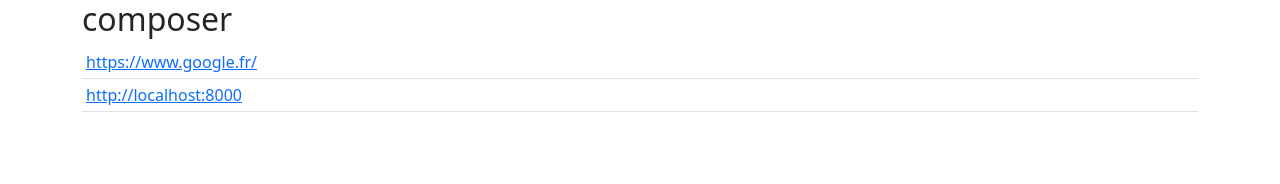
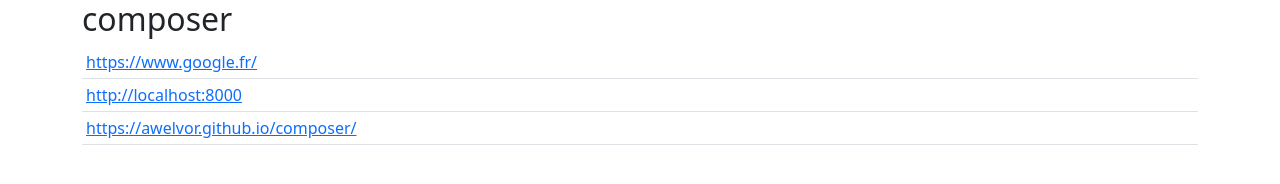
Before and after one commit to awelvor/composer, a plain HTML site: page index.html in a window 1280 px wide. Drawn offline with nearby package versions, Linux system fonts and the light colour scheme.

Commit message:
Update index.html

```diff
--- a/index.html
+++ b/index.html
@@ -13,7 +13,8 @@
     <script>
 	const tab =[
 	{dom:'https://www.google.fr/'}	,
-	{dom:'http://localhost:8000'}
+	{dom:'http://localhost:8000'},
+	{dom:'https://awelvor.github.io/composer/'},
 	];
 	html = "";
 	tab.forEach(function(el){html += "<tr><td><a href='"+el.dom+"' target=_blank>"+el.dom + "</a></td></tr>";});
```
